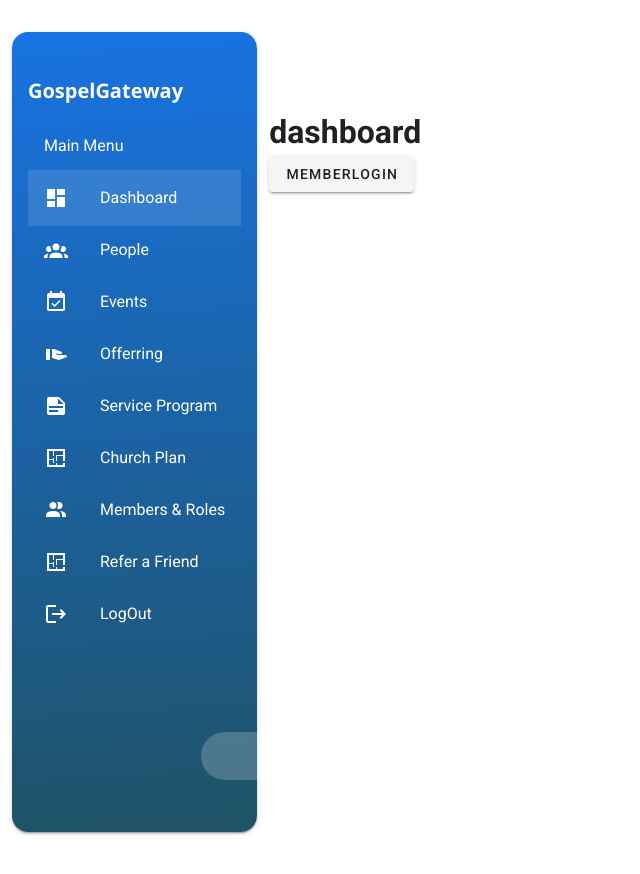
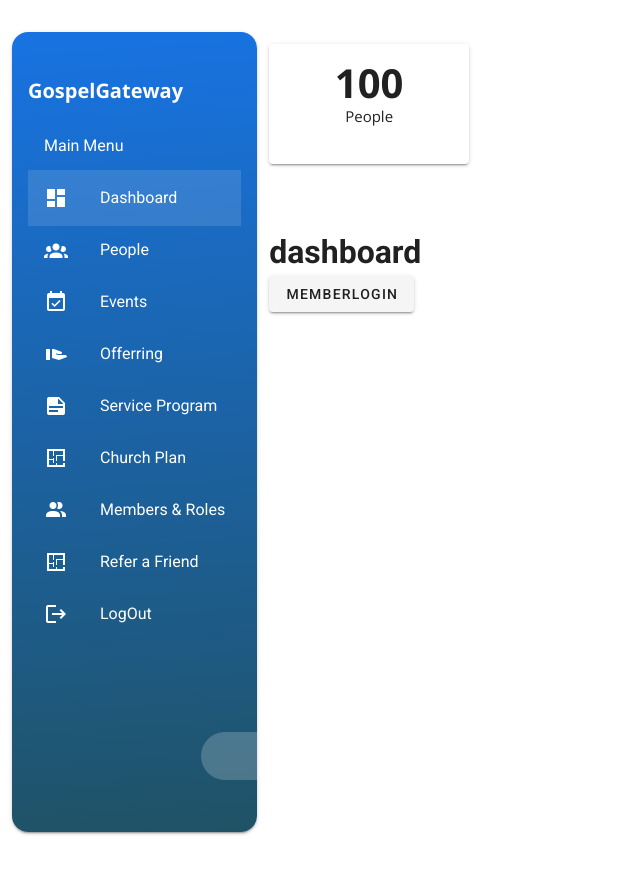
Before and after one commit to moraswi/Gospel-Gateway, a Vue app: page /dashboard in a window 1280 px wide. Shown: the whole page, without its empty margins (0-640 px from the left). Built offline with nearby package versions, Linux system fonts and the light colour scheme.

Commit message:
customer card

```diff
--- /dev/null
+++ b/src/components/cards/SummaryCard.vue
@@ -0,0 +1,27 @@
+<template>
+    <v-card class="py-4" width="200" height="120" >
+        <v-layout class="text-center" column >
+         <h1 class=" font-h2 justify-center align-center">{{ topText }}</h1>
+         <p class="font-p justify-center">{{ bottomText }}</p>
+        </v-layout>
+    </v-card>
+  </template>
+
+  <script>
+  export default {
+    props: {
+      topText: {
+        type: String,
+        required: true
+      },
+      bottomText: {
+        type: String,
+        required: true
+      }
+    }
+  }
+  </script>
+
+  <style lang="scss" scoped>
+
+</style>
--- a/src/pages/private/churchplan/ChurchPlan.vue
+++ b/src/pages/private/churchplan/ChurchPlan.vue
@@ -15,7 +15,3 @@
     }),
   }
   </script>
-
-<style>
-
-</style>
--- a/src/pages/private/dashboard/Dashboard.vue
+++ b/src/pages/private/dashboard/Dashboard.vue
@@ -1,21 +1,22 @@
 <template>
     <v-container>
+      <custom-card top-text="100" bottom-text="People"/>
      <h1 class="mt-16  text-red">dashboard</h1>
      <v-btn :to="{name:'MemberLogin'}" >MemberLogin</v-btn>
     </v-container>
   </template>
 
   <script>
-
+  import CustomCard from '@/components/cards/SummaryCard.vue'
   export default {
     name: 'DashboardPage',
+
+    components: {
+    CustomCard
+  },
 
     data: () => ({
 
     }),
   }
   </script>
-
-<style>
-
-</style>
--- a/src/pages/private/events/Events.vue
+++ b/src/pages/private/events/Events.vue
@@ -15,7 +15,3 @@
     }),
   }
   </script>
-
-<style>
-
-</style>
--- a/src/pages/private/member&roles/Member&Roles.vue
+++ b/src/pages/private/member&roles/Member&Roles.vue
@@ -15,7 +15,3 @@
     }),
   }
   </script>
-
-<style>
-
-</style>
--- a/src/pages/private/offering/Offering.vue
+++ b/src/pages/private/offering/Offering.vue
@@ -15,7 +15,3 @@
     }),
   }
   </script>
-
-<style>
-
-</style>
--- a/src/pages/private/people/People.vue
+++ b/src/pages/private/people/People.vue
@@ -15,7 +15,3 @@
     }),
   }
   </script>
-
-<style>
-
-</style>
--- a/src/pages/private/serviceprogram/ServiceProgram.vue
+++ b/src/pages/private/serviceprogram/ServiceProgram.vue
@@ -15,7 +15,3 @@
     }),
   }
   </script>
-
-<style>
-
-</style>
--- a/src/pages/public/Home.vue
+++ b/src/pages/public/Home.vue
@@ -16,7 +16,3 @@
     }),
   }
   </script>
-
-<style>
-
-</style>
```
